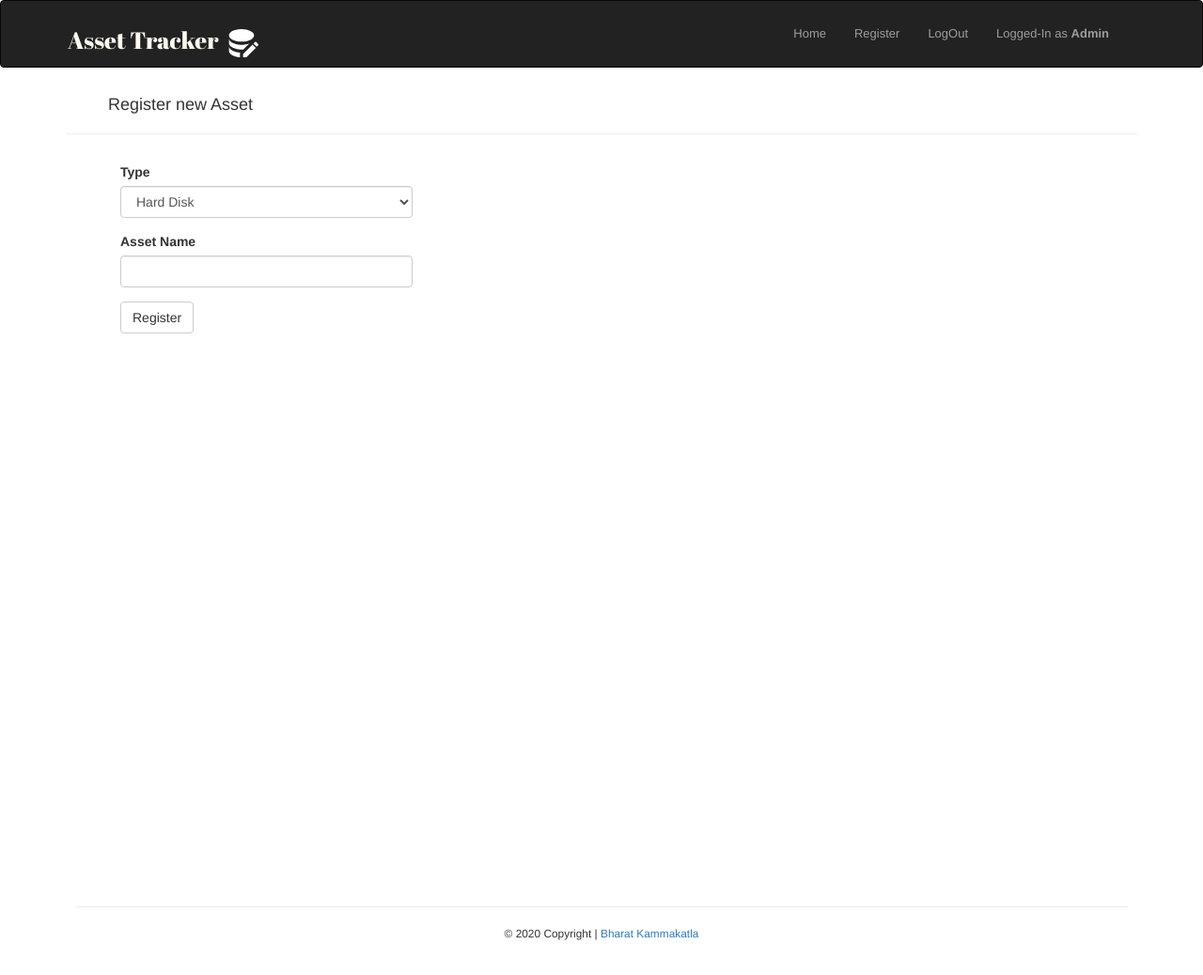
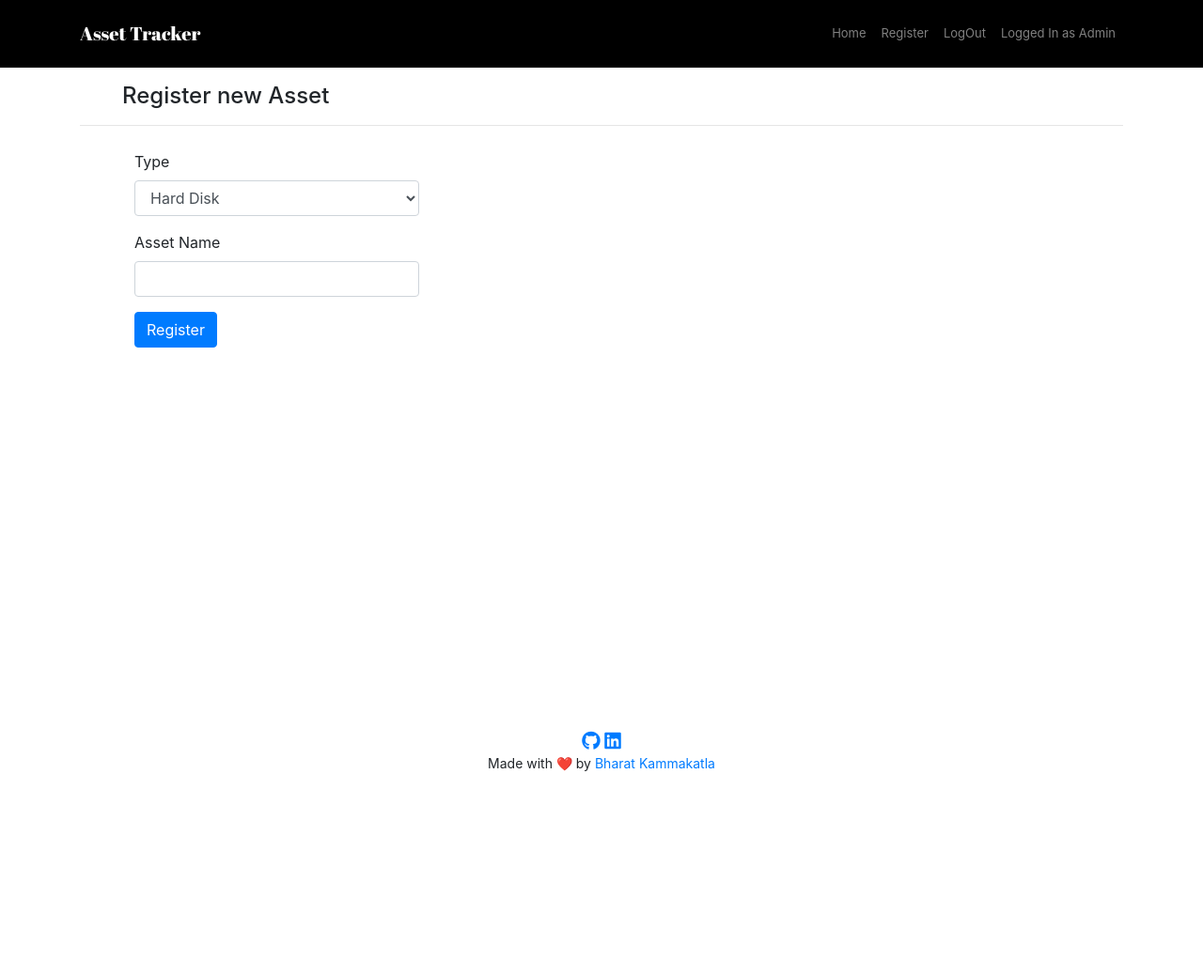
Before and after one commit to BharatKammakatla/Asset-Tracker, a Flask app: page /register/asset in a window 1280 px wide. Shown: the whole page at 94% size. After the commit the page ends 821 px from the top, so only its background shows below. Run offline with Flask 2, Linux system fonts and the light colour scheme; a user stored in the database is signed in; some libraries are stand-ins or nearby versions.

Commit message:
modified base template

```diff
--- a/app/asset/templates/add_asset.html
+++ b/app/asset/templates/add_asset.html
@@ -5,6 +5,6 @@
         <h4 style="margin-left: 45px"> Register new Asset </h4>
         <hr>
           {{ form.hidden_tag() }}
-          {{ wtf.quick_form(form) }}
+          {{ render_form(form) }}
     </div>
 {% endblock %}
--- a/app/asset/templates/add_transaction.html
+++ b/app/asset/templates/add_transaction.html
@@ -5,6 +5,6 @@
         <h4 style="margin-left: 45px"> Add a new Asset </h4>
         <hr>
           {{ form.hidden_tag() }}
-          {{ wtf.quick_form(form) }}
+          {{ render_form(form) }}
     </div>
 {% endblock %}
--- a/app/asset/templates/base.html
+++ b/app/asset/templates/base.html
@@ -1,4 +1,4 @@
-{% import "bootstrap/wtf.html" as wtf %}
+{% from 'bootstrap/form.html' import render_form %}
 
 <!DOCTYPE html>
 <html lang="en">
@@ -9,89 +9,56 @@
     {% block head %}
     <meta charset="UTF-8">
     <meta name="viewport" content="width=device-width, initial-scale=1, shrink-to-fit=no">
+    <meta name="description" content="Asset Tracker"/>
+    <meta name="author" content="Bharat Kammakatla"/>
+    <title>Asset Tracker</title>
     {% block styles %}
     <!-- Bootstrap CSS -->
     <link href="https://fonts.googleapis.com/css2?family=Roboto&display=swap" rel="stylesheet">
     <link href="https://fonts.googleapis.com/css2?family=Abril+Fatface&display=swap" rel="stylesheet">
-    <link rel="stylesheet" href="https://maxcdn.bootstrapcdn.com/bootstrap/3.3.7/css/bootstrap.min.css">
     <link rel="stylesheet" href="https://maxcdn.bootstrapcdn.com/font-awesome/4.4.0/css/font-awesome.min.css">
-    <link rel="stylesheet" href="{{ url_for('static', filename = 'css/styles.css') }}">
+    <link rel="stylesheet" type= "text/css" href="{{ url_for('static', filename = 'css/styles.css') }}">
     <link rel="icon" href="{{ url_for('static', filename='img/favicon.ico') }}">
-
+    {{ bootstrap.load_css() }}
     {% endblock %}
-    <title> Asset Tracker </title>
     {% endblock %}
 </head>
 
 {# body #}
 <body>
-<div class="wrapper">
 {# navigation bar #}
 {% block navbar %}
-    <!--
-    <div class="container-fluid my-nav-container navbar-dark sticky-top p-2">
-        <div class="container">
-            <nav class="navbar navbar-expand-md">
-                <a href="{{ url_for('main.display_transactions') }}" class="navbar-brand my-logo-text">Asset Tracker</a>
-                <button type="button" class="navbar-toggler" data-toggle="collapse" data-target="#navbarCollapse">
+<nav class="navbar navbar-expand-lg navbar-dark">
+    <div class="container my-2">
+        <a href="{{ url_for('main.display_transactions') }}" class="navbar-brand title">Asset Tracker</a>
+        <button type="button" class="navbar-toggler" data-toggle="collapse" data-target="#navbarSupportedContent"
+                aria-controls="navbarSupportedContent" aria-expanded="false" aria-label="Toggle navigation">
             <span class="navbar-toggler-icon"></span>
         </button>
-                <div class="collapse navbar-collapse" id="navbarCollapse">
-                    <div class="navbar-nav ml-auto">
-                        <a href="{{ url_for('main.display_transactions') }}" class="nav-item nav-link"> Home </a>
-                        <a href=" {{ url_for('authentication.register_user') }} " class="nav-item nav-link">
+        <div class="collapse navbar-collapse" id="navbarSupportedContent">
+            <ul class="navbar-nav ml-auto">
+                <li class="nav-item">
+                    <a href="{{ url_for('main.display_transactions') }}" class="nav-link"> Home </a>
+                </li>
+                <li class="nav-item">
+                    <a href=" {{ url_for('authentication.register_user') }} " class="nav-link">
                         Register </a>
+                </li>
                 {% if current_user.is_authenticated %}
+                <li class="nav-item">
                     <a href=" {{ url_for('authentication.do_logout') }} " class="nav-item nav-link"> LogOut </a>
+                </li>
                 {% else %}
+                <li class="nav-item">
                     <a href=" {{ url_for('authentication.do_login') }} " class="nav-item nav-link"> LogIn </a>
+                </li>
                 {% endif %}
+                <li class="nav-item">
                     <a href="" class="nav-item nav-link">
                         {% if current_user.is_authenticated %}
                         Logged In as {{ current_user.user_name.title() }}
                         {% else %}
                         Not Logged In
-                            {% endif %}
-                        </a>
-                    </div>
-                </div>
-            </nav>
-        </div>
-    </div>
-    -->
-    <nav class="navbar navbar-inverse">
-        <div class="container">
-            <div class="navbar-header">
-                <button type="button" class="navbar-toggle collapsed" data-toggle="collapse"
-                        data-target="#bs-example-navbar-collapse-1" aria-expanded="false">
-                    <span class="sr-only">Toggle navigation</span>
-                    <span class="icon-bar"></span>
-                    <span class="icon-bar"></span>
-                    <span class="icon-bar"></span>
-                </button>
-                <a class="navbar-brand" href="{{ url_for('main.display_transactions') }}">
-                    <span class="title">
-                        Asset Tracker <img alt="Brand" class="img-class" src="{{ url_for('static', filename = 'img/brand-logo.svg') }}">
-                    </span>
-
-                </a>
-            </div>
-            <div class="collapse navbar-collapse" id="bs-example-navbar-collapse-1">
-                <ul class="nav navbar-nav pull-right">
-                    <li><a href="{{ url_for('main.display_transactions') }}">Home</a></li>
-                    <li><a href="{{ url_for('authentication.register_user') }}"> Register </a></li>
-                    <li> {% if current_user.is_authenticated %}
-                        <a href="{{ url_for('authentication.do_logout') }}"> LogOut </a>
-                        {% else %}
-                        <a href="{{ url_for('authentication.do_login') }}"> LogIn </a>
-                        {% endif %}
-                    </li>
-                    <li>
-                        <a href="">
-                            {% if current_user.is_authenticated %}
-                            Logged-In as <b> {{ current_user.user_name.title() }} </b>
-                            {% else %}
-                            Not Logged-In
                         {% endif %}
                     </a>
                 </li>
@@ -103,7 +70,7 @@
 {% endblock %}
 
 {# flash messaging #}
-    <div class="container">
+<div class="container my-2">
     <div class="row">
         <div class="col">
             {% for message in get_flashed_messages() %}
@@ -121,22 +88,20 @@
 {% block content %} {% endblock content %}
 
 
-    {# footer #}
-    <div class="container">
-        <div class="row">
-            <div class="col">
 {% block footer %}
-                <footer>
-                    <div class="container ftr">
-                        <hr>
-                        <p class="text-center small">© 2020 Copyright |
-                            <a href="https://bharatkammakatla.com/"> Bharat Kammakatla </a></p>
+<footer id="sticky-footer" class="py-4">
+    <div class="container text-center">
+        <a target="_blank" href="https://github.com/BharatKammakatla/Sentiment-Analysis_Restaurant-Reviews"><i
+                class="fab fa-github fa-lg contact-icon"></i></a>
+        <a target="_blank" href="https://www.linkedin.com/in/bharatkammakatla"><i
+                class="fab fa-linkedin fa-lg contact-icon"></i></a>
+    </div>
+    <div class="container text-center">
+        <small>Made with ❤️ by <a href="https://bharatkammakatla.com">Bharat
+            Kammakatla</a></small>
     </div>
 </footer>
 {% endblock %}
-            </div>
-        </div>
-    </div>
 
 
 {# optional scripts #}
@@ -151,7 +116,8 @@
 <script src="https://stackpath.bootstrapcdn.com/bootstrap/4.5.0/js/bootstrap.min.js"
         integrity="sha384-OgVRvuATP1z7JjHLkuOU7Xw704+h835Lr+6QL9UvYjZE3Ipu6Tp75j7Bh/kR0JKI"
         crossorigin="anonymous"></script>
+<script src="https://kit.fontawesome.com/5f3f547070.js" crossorigin="anonymous"></script>
+{{ bootstrap.load_js() }}
 {% endblock %}
-</div>
 </body>
 </html>
--- a/app/asset/templates/edit_transaction.html
+++ b/app/asset/templates/edit_transaction.html
@@ -1,10 +1,11 @@
 {% extends 'base.html' %}
+
 
 {% block content %}
     <div class="container">
         <h4 style="margin-left: 45px"> Edit Asset </h4>
         <hr>
           {{ form.hidden_tag() }}
-          {{ wtf.quick_form(form) }}
+          {{ render_form(form) }}
     </div>
 {% endblock %}
--- a/app/auth/templates/login.html
+++ b/app/auth/templates/login.html
@@ -5,6 +5,6 @@
         <h4 style="margin-left: 45px"> Login Here </h4>
         <hr>
           {{ form.hidden_tag() }}
-          {{ wtf.quick_form(form) }}
+          {{ render_form(form) }}
     </div>
 {% endblock %}
--- a/app/auth/templates/registration.html
+++ b/app/auth/templates/registration.html
@@ -5,6 +5,6 @@
         <h4 style="margin-left: 45px"> Register Here </h4>
         <hr>
           {{ form.hidden_tag() }}
-          {{ wtf.quick_form(form) }}
+          {{ render_form(form) }}
     </div>
 {% endblock %}
--- a/app/static/css/styles.css
+++ b/app/static/css/styles.css
@@ -2,12 +2,12 @@ html, body {height: 100%; margin: 0; padding: 0}
 p, li { font-size: small }
 footer{ position: absolute; width: 100%; left:0 ;bottom: 0; height: 40px }
 span {margin: 2px}
-.navbar-inverse {padding: 10px}
+.navbar {background-color: black}
 .books {padding: 25px; position: relative; left: 5%; width: 80%}
 .publisher {padding: 25px; position: relative; left: 40px }
 .ftr {padding: 25px}
 .wrapper {position: relative; min-height: 120%;}
-.title { color: floralwhite; font-family: 'Abril Fatface', cursive; font-size: 25px}
+.title { color: floralwhite; font-family: 'Abril Fatface', cursive; font-size: 45px}
 .form { height: 50%; width:70%; padding: 10px; position: relative; left: 48px}
 .form-group {width: 40%}
 .login-msg{position: relative; left: 48px}
--- a/requirements.txt
+++ b/requirements.txt
@@ -1,5 +1,6 @@
 Babel==2.8.0
 bcrypt==3.1.7
+Bootstrap-Flask==1.4
 cffi==1.14.0
 click==7.1.2
 dnspython==2.0.0
@@ -8,7 +9,6 @@ email-validator==1.1.1
 Flask==1.1.2
 Flask-Babel==1.0.0
 Flask-Bcrypt==0.7.1
-Flask-Bootstrap==3.3.7.1
 Flask-Datepicker==0.13
 Flask-Login==0.5.0
 Flask-SQLAlchemy==2.4.4
--- a/run.py
+++ b/run.py
@@ -1,7 +1,7 @@
 from app import create_app, db
 from app.auth.models import User
 
-flask_app = create_app('prod')
+flask_app = create_app('dev')
 with flask_app.app_context():
     db.create_all()
     # create default user (if not created)
@@ -9,4 +9,4 @@ with flask_app.app_context():
         User.create_user(user='admin',
                          email='admin@user.com',
                          password='secret')
-        flask_app.run()
+    flask_app.run(debug=True)
```
Also changed, not shown: app/__init__.py (+4 -4 lines), app/asset/templates/home.html (+8 -8 lines). Lines whose indentation alone changed are shown as unchanged.
